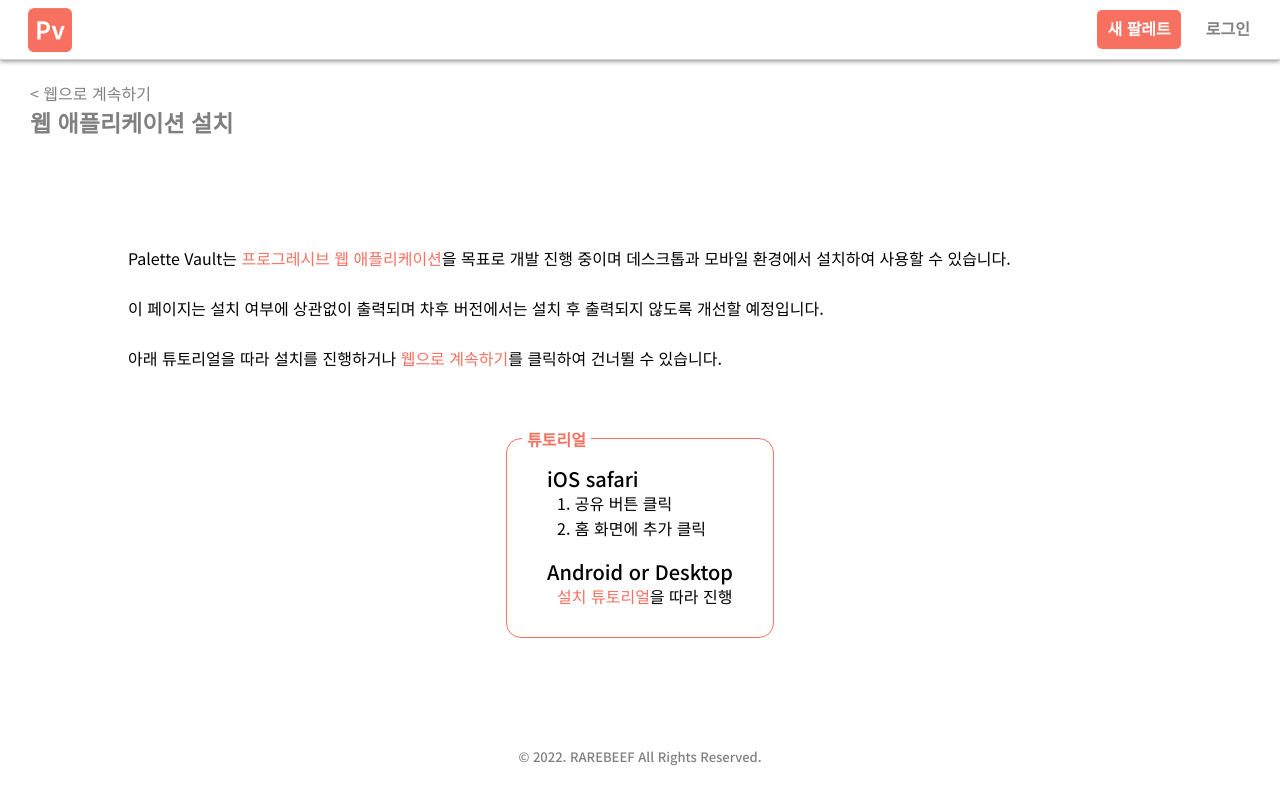
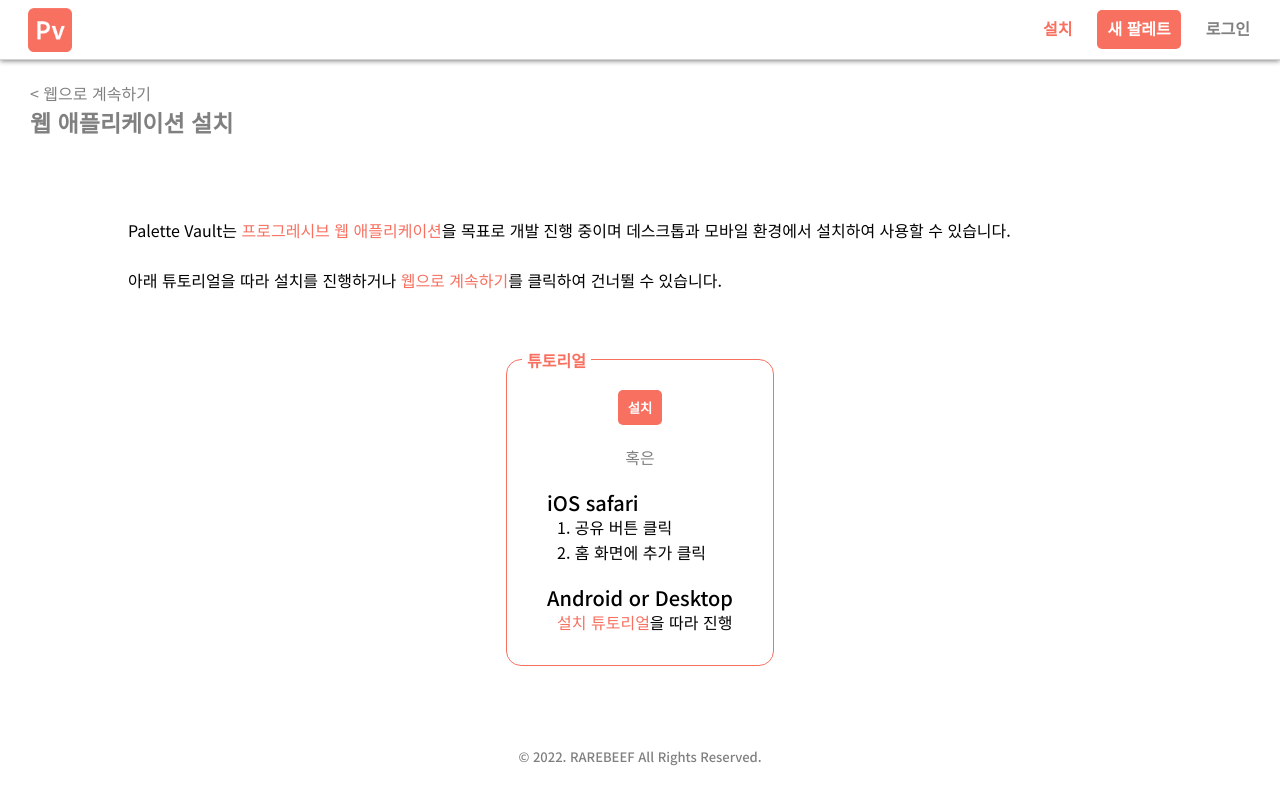
Before and after one commit to RAREBEEF/palette-vault, a React (Create React App) app: page /install in a window 1280 px wide. Built offline with nearby package versions, Linux system fonts and the light colour scheme; no server answers; the database is empty.

Commit message:
beforeinstallprompt text #2

```diff
--- a/src/components/App.tsx
+++ b/src/components/App.tsx
@@ -11,14 +11,14 @@
 import Login from "../pages/Login";
 import { getPalettesThunk } from "../redux/modules/palettes";
 import { useSelector } from "react-redux";
-import { reduxStateType } from "../types";
+import { AppPropsType, reduxStateType } from "../types";
 import LoadingInit from "./LoadingInit";
 import Detail from "../pages/Detail";
 import CopyAlert from "./CopyAlert";
 import ToTop from "./ToTop";
 import Install from "../pages/Install";
 
-function App() {
+const App: React.FC<AppPropsType> = ({ deferredPrompt }) => {
   const {
     login: { isLoggedIn, userObj },
     palettes: { data: palettes },
@@ -27,12 +27,23 @@
 
   const appRef = useRef<HTMLDivElement>(null);
 
+  // install 화면
+  const [isInstalled, setIsInstalled] = useState<boolean>(false);
   // init
   const [init, setInit] = useState<boolean>(false);
   // 내 팔레트 id
   const [myPalettesId, setMyPalettesId] = useState<Array<string>>([]);
   // 복사 알림 ref
   const copyAlertRef = useRef<HTMLDivElement>(null);
+
+  // 설치 여부 체크
+  useEffect(() => {
+    if (deferredPrompt) {
+      setIsInstalled(true);
+    } else {
+      setIsInstalled(false);
+    }
+  }, [deferredPrompt]);
 
   // init
   useEffect(() => {
@@ -88,7 +99,10 @@
       {init ? (
         <Router>
           <Routes>
-            <Route path="/install" element={<Install />} />
+            <Route
+              path="/install"
+              element={<Install deferredPrompt={deferredPrompt} />}
+            />
             <Route path="/login" element={<Login />} />
             <Route path="/new" element={<New />} />
             <Route
@@ -109,7 +123,7 @@
               }
             />
           </Routes>
-          <Nav />
+          <Nav isInstalled={isInstalled} />
         </Router>
       ) : (
         <LoadingInit />
@@ -118,6 +132,6 @@
       <ToTop />
     </div>
   );
-}
+};
 
 export default App;
--- a/src/components/Button.module.scss
+++ b/src/components/Button.module.scss
@@ -38,4 +38,7 @@
   &.Palettes__load-more {
     flex-grow: 1;
   }
+  &.Install {
+    margin: 20px auto;
+  }
 }
--- a/src/components/Nav.tsx
+++ b/src/components/Nav.tsx
@@ -1,24 +1,17 @@
 import classNames from "classnames";
-import { useEffect, useState } from "react";
+import { useEffect } from "react";
 import { useSelector } from "react-redux";
 import { NavLink, useLocation, useNavigate } from "react-router-dom";
 import styles from "./Nav.module.scss";
 import logoImg from "../imgs/logo512.png";
 import useCheckPath from "../hooks/useCheckPath";
+import { NavPropsType } from "../types";
 
-const Nav = () => {
+const Nav: React.FC<NavPropsType> = ({ isInstalled }) => {
   const { isLoggedIn } = useSelector((state: any) => state.login);
-  const [init, setInit] = useState<boolean>(true);
   const location = useLocation();
   const navigate = useNavigate();
   const checkPath = useCheckPath();
-
-  useEffect(() => {
-    if (init) {
-      navigate("/install", { replace: true });
-      setInit(false);
-    }
-  }, [init, navigate]);
 
   // url 체크
   useEffect(() => {
@@ -43,6 +36,16 @@
       </NavLink>
 
       <div className={styles["wrapper-not-logo"]}>
+        {!isInstalled && (
+          <NavLink
+            to="/install"
+            className={({ isActive }: any): string =>
+              isActive ? classNames(styles.active, styles.item) : styles.item
+            }
+          >
+            설치
+          </NavLink>
+        )}
         <NavLink
           to={isLoggedIn ? "/new" : "/login"}
           className={({ isActive }: any): string =>
--- a/src/index.tsx
+++ b/src/index.tsx
@@ -13,20 +13,17 @@
   document.getElementById("root") as HTMLElement
 );
 
+let deferredPrompt = null;
+
 window.addEventListener("beforeinstallprompt", (e) => {
-  // Prevent the mini-infobar from appearing on mobile
   e.preventDefault();
-  // Stash the event so it can be triggered later.
-  // Update UI notify the user they can install the PWA
-  // Optionally, send analytics event that PWA install promo was shown.
-  console.log(`'beforeinstallprompt' event was fired.`);
-  console.log(e);
+  deferredPrompt = e;
 });
 
 root.render(
   <React.StrictMode>
     <Provider store={store}>
-      <App />
+      <App deferredPrompt={deferredPrompt} />
     </Provider>
   </React.StrictMode>
 );
--- a/src/pages/Install.module.scss
+++ b/src/pages/Install.module.scss
@@ -27,10 +27,6 @@
     border-radius: 15px;
     padding: 10px 40px;
     max-width: fit-content;
-    display: flex;
-    flex-direction: column;
-    justify-content: space-evenly;
-    height: 200px;
     margin-top: 15px;
 
     h3 {
@@ -49,8 +45,14 @@
       }
     }
 
-    section {
+    .or {
+      margin: 20px auto;
+      color: gray;
+    }
+
+    & > section {
       text-align: start;
+      margin-bottom: 20px;
       h4 {
         font: {
           size: 20px;
--- a/src/pages/Install.tsx
+++ b/src/pages/Install.tsx
@@ -1,8 +1,19 @@
+import React from "react";
 import { Link } from "react-router-dom";
+import Button from "../components/Button";
 import Footer from "../components/Footer";
+import { InstallPropsType } from "../types";
 import styles from "./Install.module.scss";
 
-const Install = () => {
+const Install: React.FC<InstallPropsType> = ({ deferredPrompt }) => {
+  const onInstallClick = async (e: React.MouseEvent<HTMLButtonElement>) => {
+    e.preventDefault();
+
+    deferredPrompt.prompt();
+    const { outcome } = await deferredPrompt.userChoice;
+    console.log(`User response to the install prompt: ${outcome}`);
+  };
+
   return (
     <div className={styles.container}>
       <section className={styles["header-wrapper"]}>
@@ -26,10 +37,6 @@
           수 있습니다.
           <br />
           <br />
-          이 페이지는 설치 여부에 상관없이 출력되며 차후 버전에서는 설치 후
-          출력되지 않도록 개선할 예정입니다.
-          <br />
-          <br />
           아래 튜토리얼을 따라 설치를 진행하거나{" "}
           <Link to="/" className={styles.link}>
             웹으로 계속하기
@@ -38,6 +45,8 @@
         </section>
         <section className={styles.tutorial}>
           <h3>튜토리얼</h3>
+          <Button text="설치" onClick={onInstallClick} classes={["Install"]} />
+          <div className={styles.or}>혹은</div>
           <section>
             <h4>iOS safari</h4>
             <ol>
```
Also changed, not shown: src/types.ts (+9 -0 lines).
